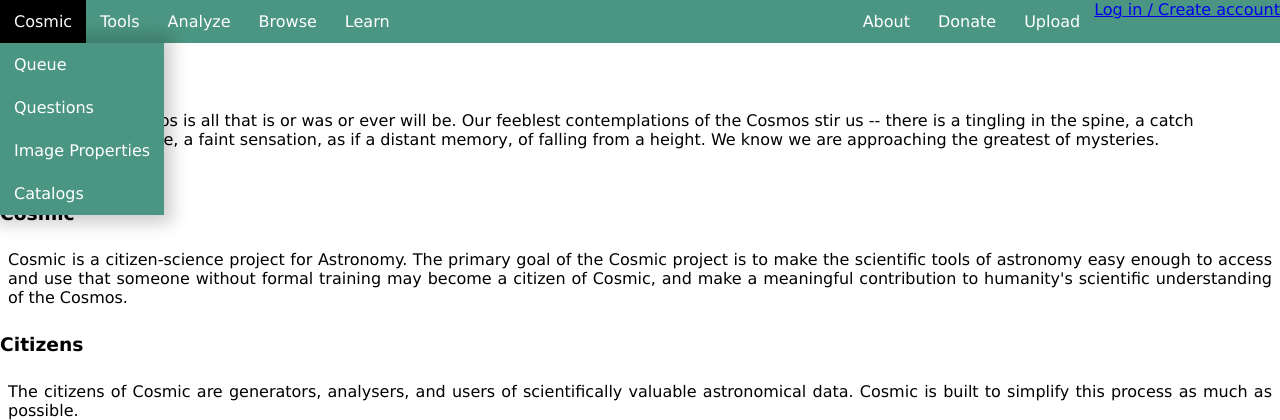
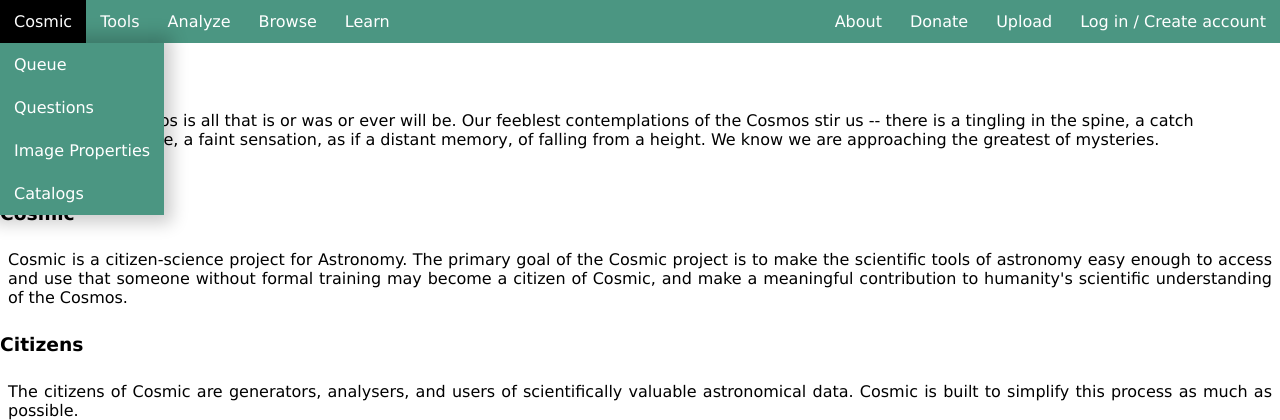
Before and after one commit to AndrewBuck/cosmic, a Django app: page /about/ in a window 1280 px wide. Shown: the top 420 px of the page. Run offline with Django 3.2, Linux system fonts and the light colour scheme; parts of the project's set-up code (start-up, migrations or seed data) failed here and were passed over; some libraries are stand-ins or nearby versions.

Commit message:
Fix incorrect styling of "log in" button in top bar menu.

```diff
--- a/cosmicapp/templates/cosmicapp/base.html
+++ b/cosmicapp/templates/cosmicapp/base.html
@@ -60,7 +60,7 @@
     </div>
   </li>
 {% else %}
-	<li style="float:right;"><a href="/login">Log in / Create account</a></li>
+	<li class="dropdown" style="float:right;"><a class="dropbtn" href="/login">Log in / Create account</a></li>
 {% endif %}
 
 	<li class="dropdown" style="float:right"><a class="dropbtn" href="/upload">Upload</a></li>
```
